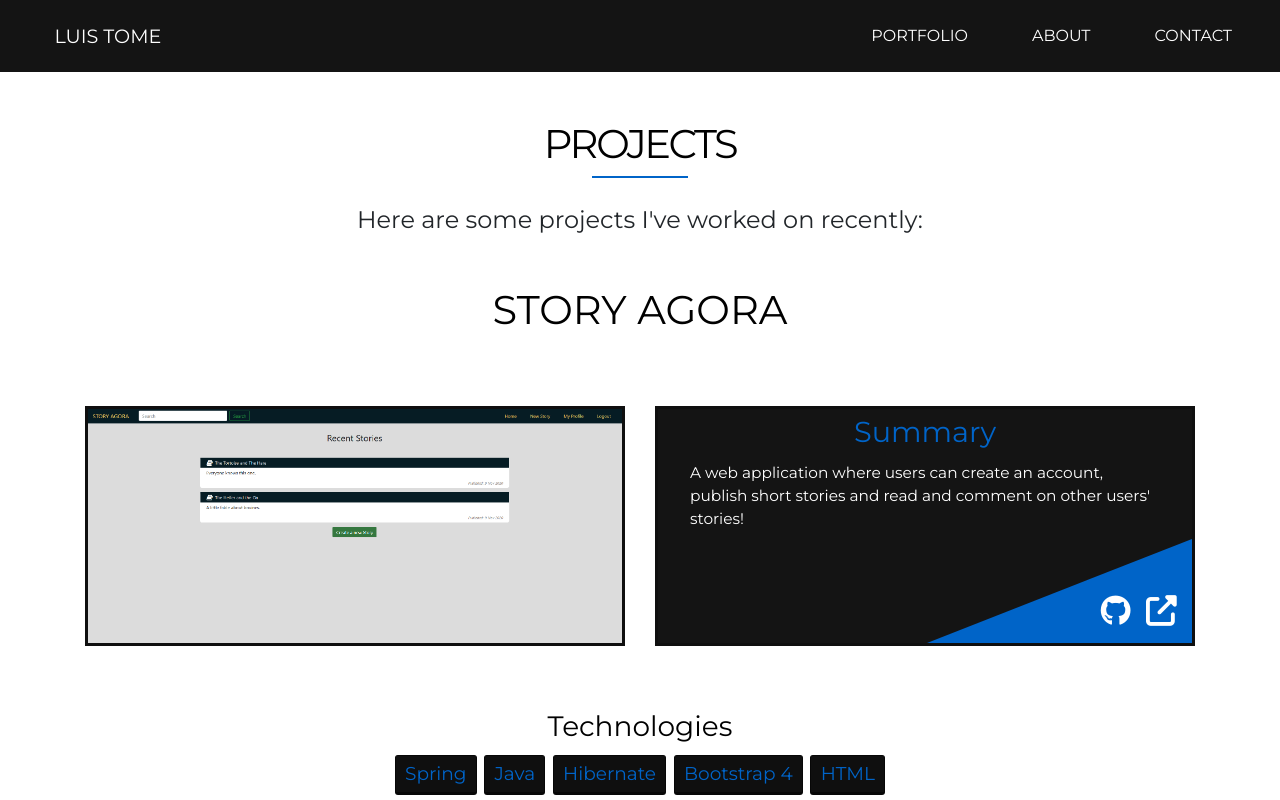
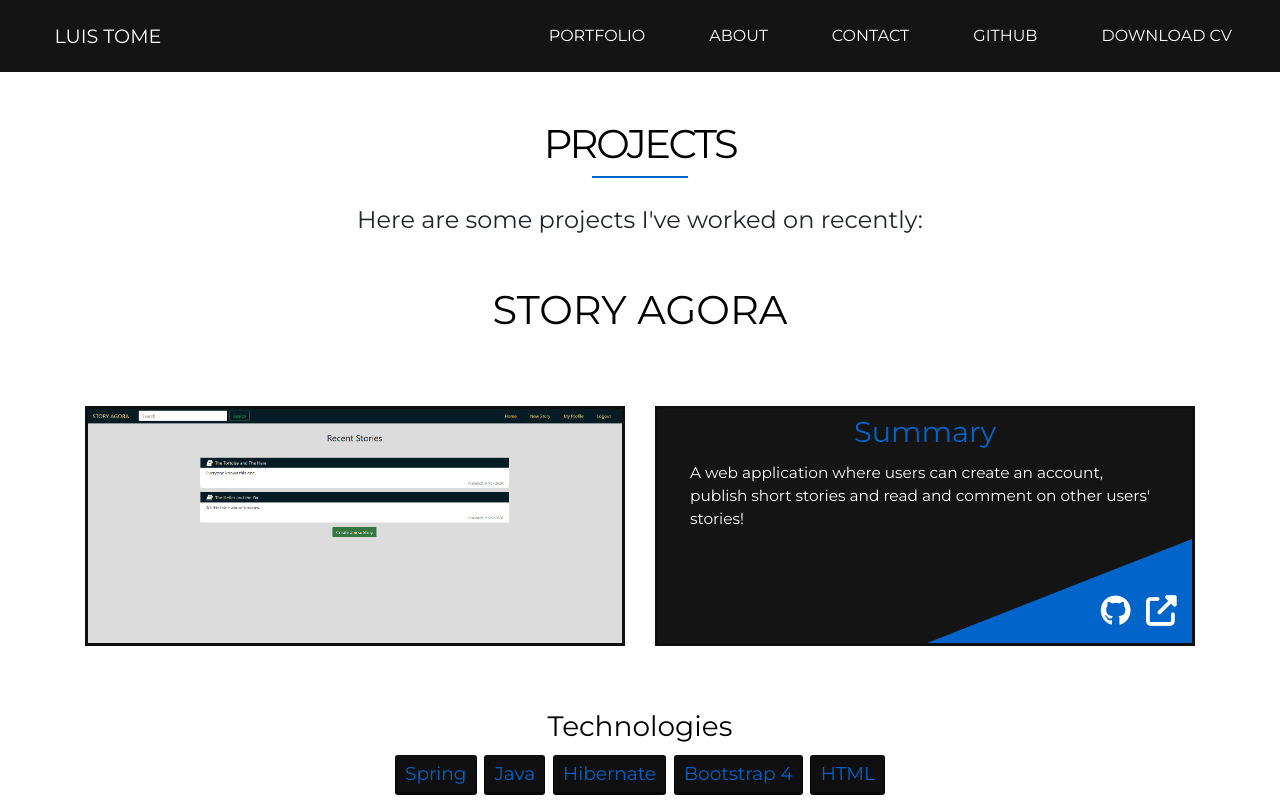
Before and after one commit to lptome/portfolio-website, a React (Create React App) app: page /portfolio in a window 1280 px wide. Shown: the top 800 px of the page. Built offline with nearby package versions, Linux system fonts and the light colour scheme.

Commit message:
Github Link and CV download in Navbar

```diff
--- a/src/components/Navbar/NavigationBar.js
+++ b/src/components/Navbar/NavigationBar.js
@@ -3,8 +3,9 @@ import { MenuItems } from "./MenuItems.js";
 import "./NavigationBar.css";
 import { motion } from "framer-motion";
 import { FadeIn } from "../../framer-motion/PageVariants";
+import { BrowserRouter as Router, Link } from "react-router-dom";
 
-import { BrowserRouter as Router, Link } from "react-router-dom";
+import CV from "../../assets/files/luis_tome_cv.pdf";
 
 function checkLocation(location) {
   if (location === "/") {
@@ -42,6 +43,7 @@ function NavigationBar(props) {
         </button>
         <div className="collapse navbar-collapse" id="navbarSupportedContent">
           <ul className="navbar-nav ml-auto">
+            {/* NavLinks to pages within website  */}
             {MenuItems.map((item, index) => {
               return (
                 <li className="nav-item active">
@@ -54,6 +56,21 @@ function NavigationBar(props) {
                 </li>
               );
             })}
+            {/* External Links */}
+            <li className="nav-item active">
+              <a
+                href="https://www.github.com/lptome"
+                target="_blank"
+                rel="noreferrer"
+              >
+                GITHUB
+              </a>
+            </li>
+            <li className="nav-item active">
+              <a href={CV} target="_blank" rel="noreferrer">
+                DOWNLOAD CV
+              </a>
+            </li>
           </ul>
         </div>
       </nav>
```
Also changed, not shown: 1 other file (tests, documents, lock files or other folders).
